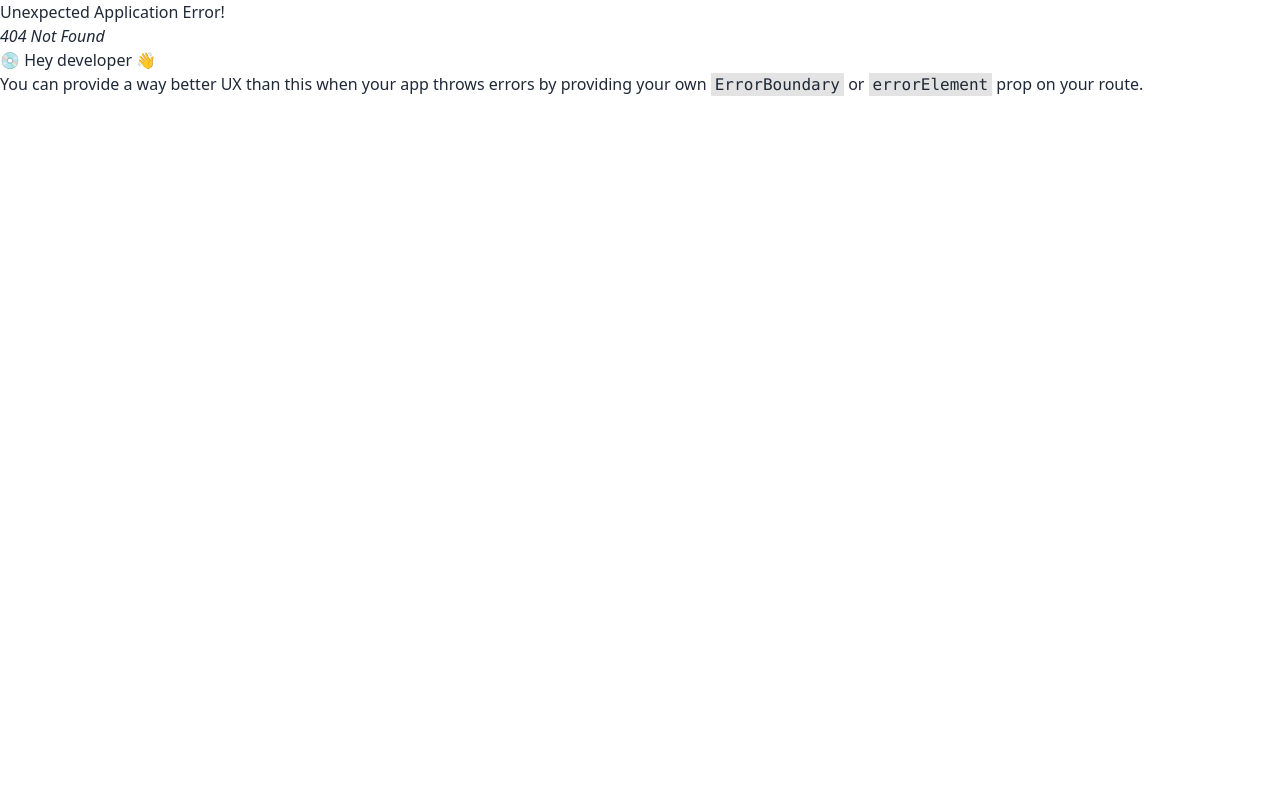
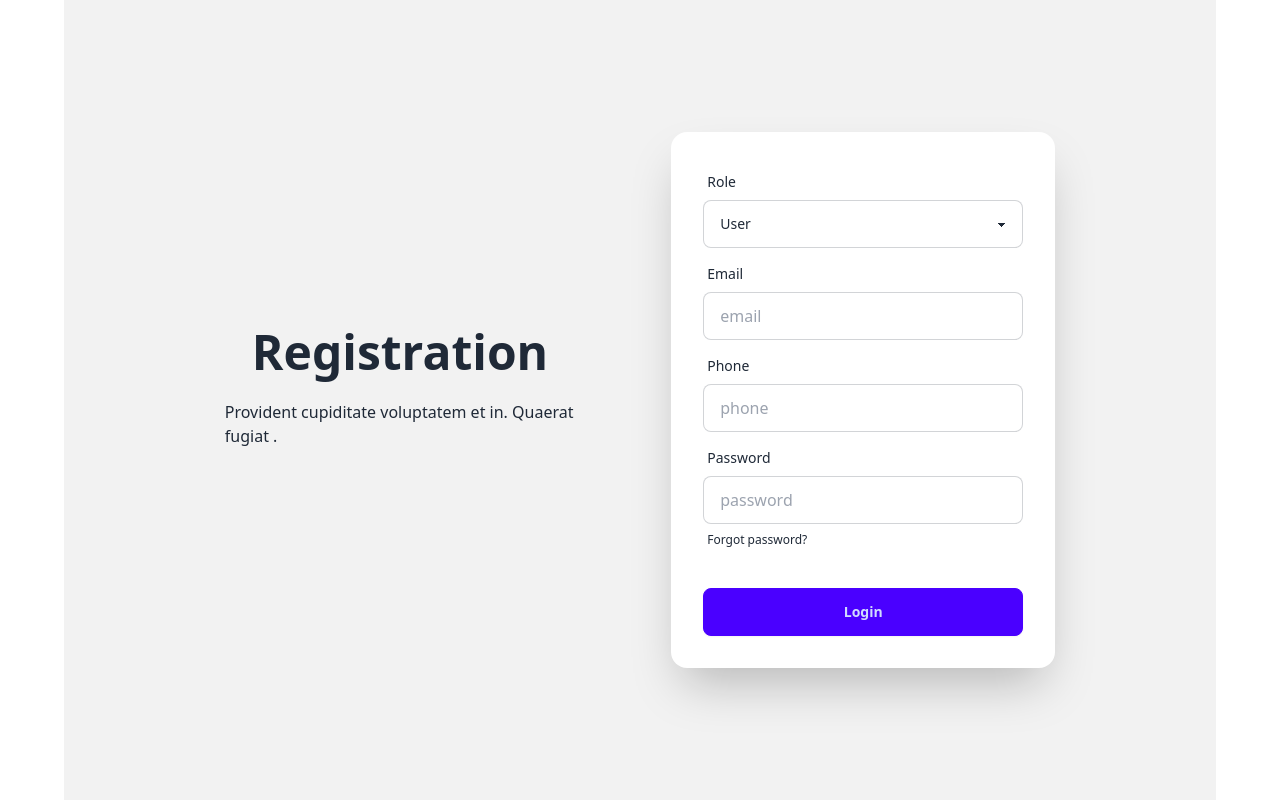
Before and after one commit to MehediMehad/mft-client, a React (Vite) app: page /registration in a window 1280 px wide. Before the commit this address had no page. Built offline with nearby package versions, Linux system fonts and the light colour scheme.

Commit message:
register page styling

```diff
--- a/src/Layout/Main.jsx
+++ b/src/Layout/Main.jsx
@@ -1,7 +1,7 @@
 import {Outlet} from "react-router-dom"
 const Main = () => {
     return (
-        <div>
+        <div className="max-w-6xl mx-auto">
             <Outlet></Outlet>
         </div>
     );
--- a/src/Pages/Login.jsx
+++ b/src/Pages/Login.jsx
@@ -1,8 +1,10 @@
+import { Link } from "react-router-dom";
 
 const Login = () => {
     return (
         <div>
             Log in page
+            <Link to='registration'>Registration</Link>
         </div>
     );
 };
--- /dev/null
+++ b/src/Pages/Registration.jsx
@@ -0,0 +1,56 @@
+
+const Registration = () => {
+    return (
+        <div className="hero bg-base-200 min-h-screen">
+            <div className="hero-content flex-col lg:flex-row">
+                <div className="text-center lg:text-left max-w-2xl lg:mr-20">
+                    <h1 className="text-5xl text-center font-bold">Registration</h1>
+                    <p className="py-6">
+                        Provident cupiditate voluptatem et in. Quaerat fugiat .
+                    </p>
+                </div>
+                <div className="card bg-base-100 w-full max-w-sm shrink-0 shadow-2xl">
+                    <form className="card-body">
+                        <div className="form-control">
+                            <label className="label">
+                                <span className="label-text">Role</span>
+                            </label>
+                            <select defaultValue="default"
+                                className="select select-bordered w-full ">
+                                <option disabled value="default">User</option>
+                                <option value="user">User</option>
+                                <option value="agent">Agent</option>
+                            </select>
+                        </div>
+                        <div className="form-control">
+                            <label className="label">
+                                <span className="label-text">Email</span>
+                            </label>
+                            <input type="email" placeholder="email" className="input input-bordered" required />
+                        </div>
+                        <div className="form-control">
+                            <label className="label">
+                                <span className="label-text">Phone</span>
+                            </label>
+                            <input type="number" placeholder="phone" className="input input-bordered" required />
+                        </div>
+                        <div className="form-control">
+                            <label className="label">
+                                <span className="label-text">Password</span>
+                            </label>
+                            <input type="password" placeholder="password" className="input input-bordered" required />
+                            <label className="label">
+                                <a href="#" className="label-text-alt link link-hover">Forgot password?</a>
+                            </label>
+                        </div>
+                        <div className="form-control mt-6">
+                            <button className="btn btn-primary">Login</button>
+                        </div>
+                    </form>
+                </div>
+            </div>
+        </div>
+    );
+};
+
+export default Registration;
--- a/src/Routes/Routes.jsx
+++ b/src/Routes/Routes.jsx
@@ -3,6 +3,7 @@ import {
   } from "react-router-dom";
 import Main from "../Layout/Main";
 import Login from "../Pages/Login";
+import Registration from "../Pages/Registration";
 
   export const router = createBrowserRouter([
     {
@@ -12,6 +13,10 @@ import Login from "../Pages/Login";
         {
             path: '/',
             element: <Login></Login>
+        },
+        {
+            path: '/registration',
+            element: <Registration></Registration>
         }
       ]
     },
```
